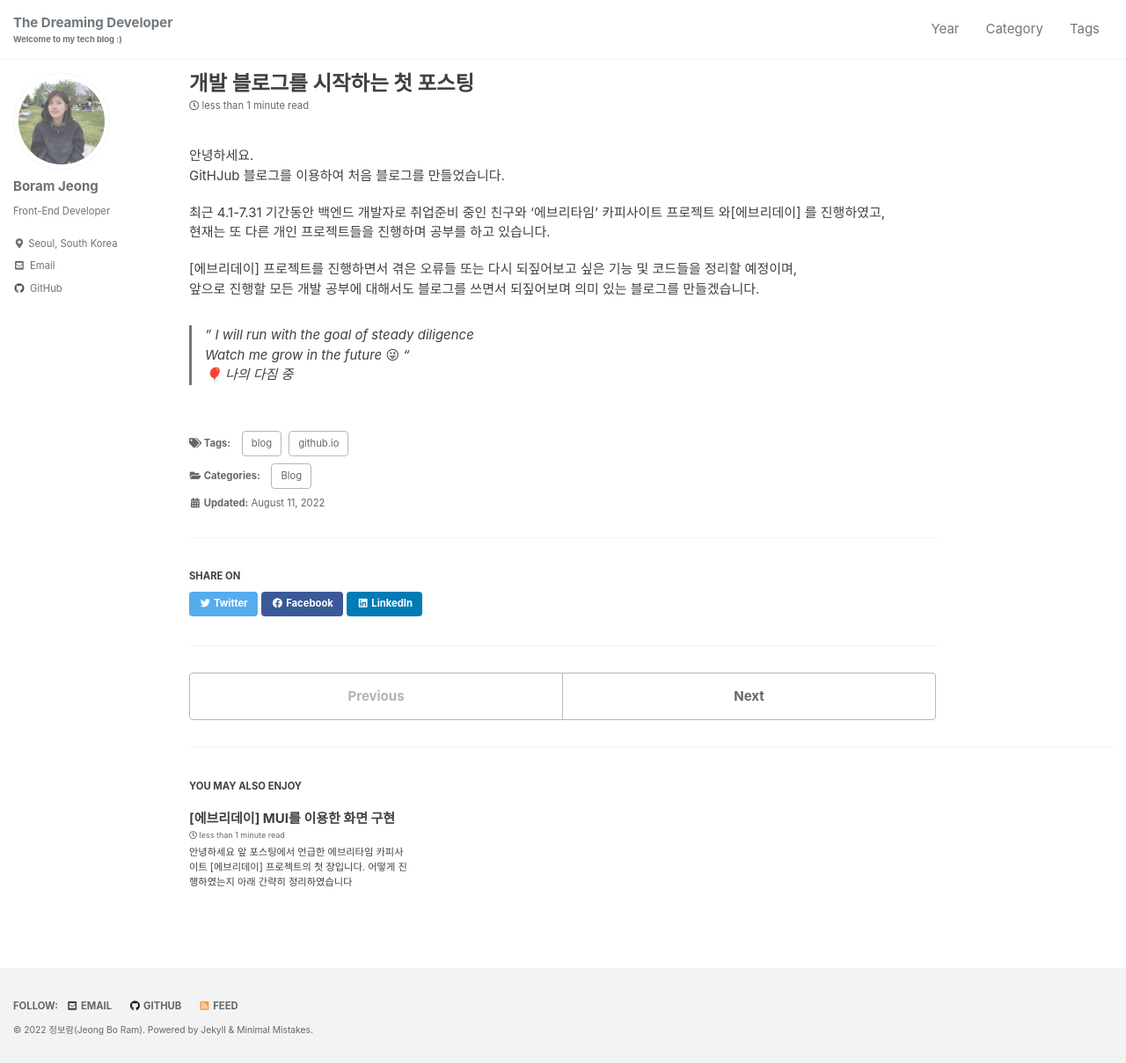
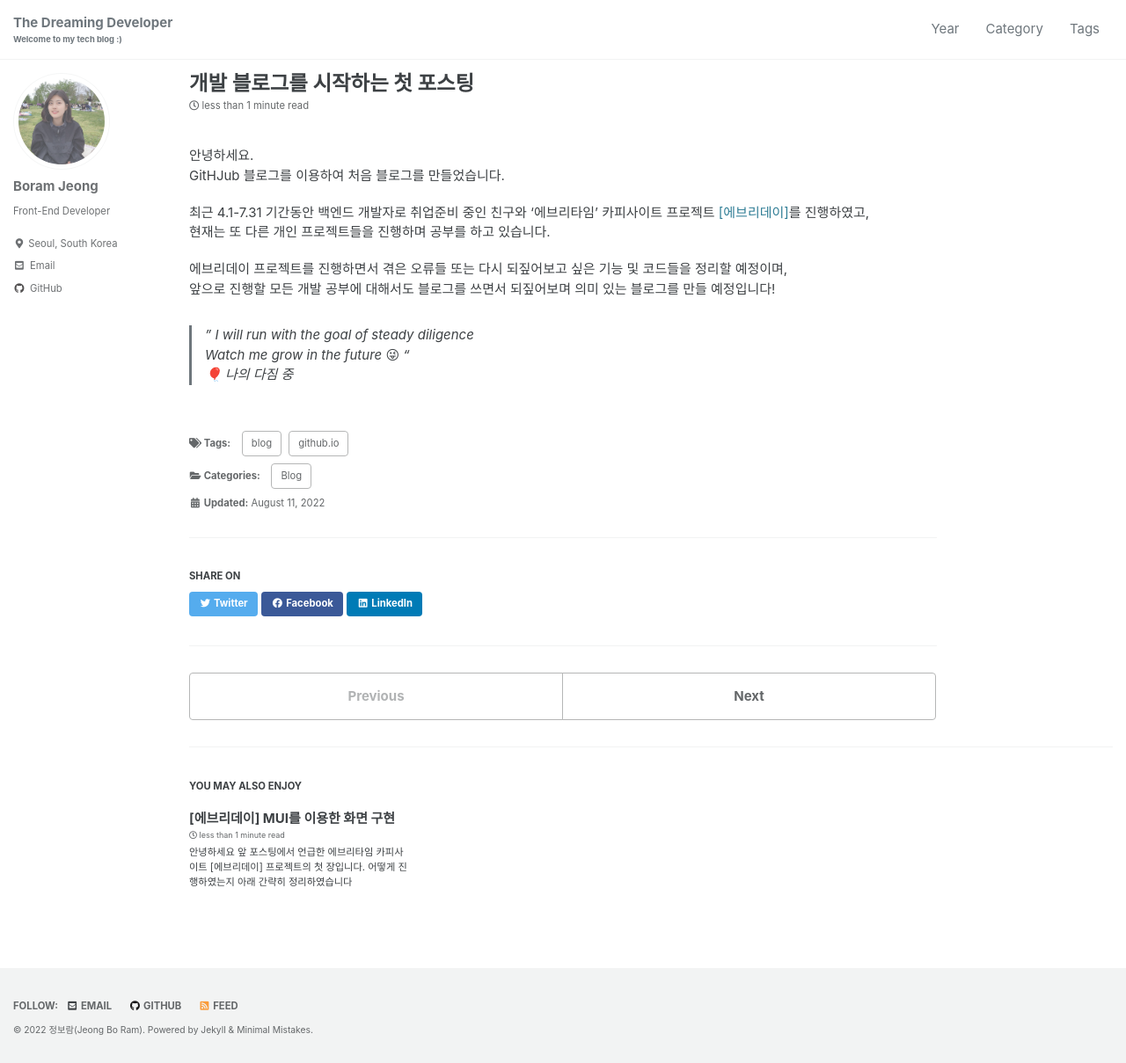
Before and after one commit to bo-ram-jeong/bo-ram-jeong.github.io, a Jekyll site: the page built from _posts/2022-08-11-first.md, in a window 1280 px wide and 1209 px high. Shown: the whole window at 88% size. Built offline with Jekyll 4.4.1, drawn with Linux system fonts in a browser that asks for light colours; cached includes are drawn as plain includes; emoji names are drawn with the system emoji font.

Commit message:
Update 2022-08-11-first.md

```diff
--- a/_posts/2022-08-11-first.md
+++ b/_posts/2022-08-11-first.md
@@ -14,11 +14,11 @@ published: true
 안녕하세요.
 <br/>GitHJub 블로그를 이용하여 처음 블로그를 만들었습니다.
 
-최근 4.1-7.31 기간동안 백엔드 개발자로 취업준비 중인 친구와 '에브리타임' 카피사이트 프로젝트 와[에브리데이] 를 진행하였고,
+최근 4.1-7.31 기간동안 백엔드 개발자로 취업준비 중인 친구와 '에브리타임' 카피사이트 프로젝트 <a href="https://github.com/ram-yeon/everyday">[에브리데이]</a>를 진행하였고,
 <br/>현재는 또 다른 개인 프로젝트들을 진행하며 공부를 하고 있습니다.
 
-[에브리데이] 프로젝트를 진행하면서 겪은 오류들 또는 다시 되짚어보고 싶은 기능 및 코드들을 정리할 예정이며,
-<br/>앞으로 진행할 모든 개발 공부에 대해서도 블로그를 쓰면서 되짚어보며 의미 있는 블로그를 만들겠습니다.
+에브리데이 프로젝트를 진행하면서 겪은 오류들 또는 다시 되짚어보고 싶은 기능 및 코드들을 정리할 예정이며,
+<br/>앞으로 진행할 모든 개발 공부에 대해서도 블로그를 쓰면서 되짚어보며 의미 있는 블로그를 만들 예정입니다!
 
 
 > " I will run with the goal of steady diligence<br/>
```
